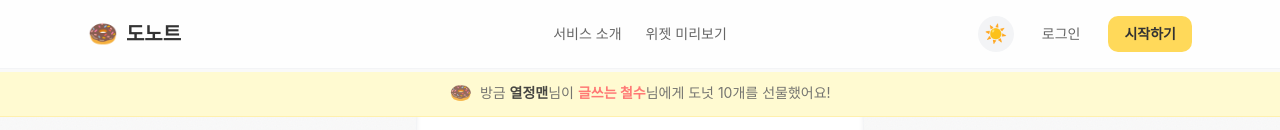
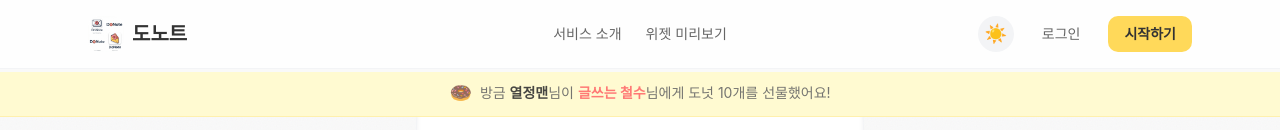
Before and after one commit to belltheone/DoNote, a Next.js app: page / in a window 1280 px wide. Shown: the top 130 px of the page. Built offline with nearby package versions, Linux system fonts and the light colour scheme; no server answers; a web font is replaced by a local one.

Commit message:
feat: 새 로고 이미지 적용 (헤더)

```diff
--- a/src/components/layout/Header.tsx
+++ b/src/components/layout/Header.tsx
@@ -3,6 +3,7 @@
 // 로그인 상태에 따라 다르게 표시 + 다크 모드 지원
 
 import Link from "next/link";
+import Image from "next/image";
 import { useRouter } from "next/navigation";
 import { motion } from "framer-motion";
 import { useAuthStore } from "@/store/auth";
@@ -42,14 +43,20 @@ export function Header() {
                 <div className="flex justify-between items-center relative">
                     {/* 로고 */}
                     <Link href="/" className="flex items-center gap-2 group">
-                        <motion.span
-                            className="text-2xl"
-                            whileHover={{ rotate: [0, -10, 10, 0] }}
-                            transition={{ duration: 0.5 }}
+                        <motion.div
+                            whileHover={{ scale: 1.05 }}
+                            transition={{ duration: 0.2 }}
                         >
-                            🍩
-                        </motion.span>
-                        <span className="text-xl font-bold text-[#333] group-hover:text-[#FF6B6B] transition-colors">
+                            <Image
+                                src="/logo.png"
+                                alt="도노트 로고"
+                                width={36}
+                                height={36}
+                                className="rounded-lg"
+                                priority
+                            />
+                        </motion.div>
+                        <span className="text-xl font-bold text-[#333] dark:text-white group-hover:text-[#FF6B6B] transition-colors">
                             도노트
                         </span>
                     </Link>
```
Also changed, not shown: public/logo.png (added).
